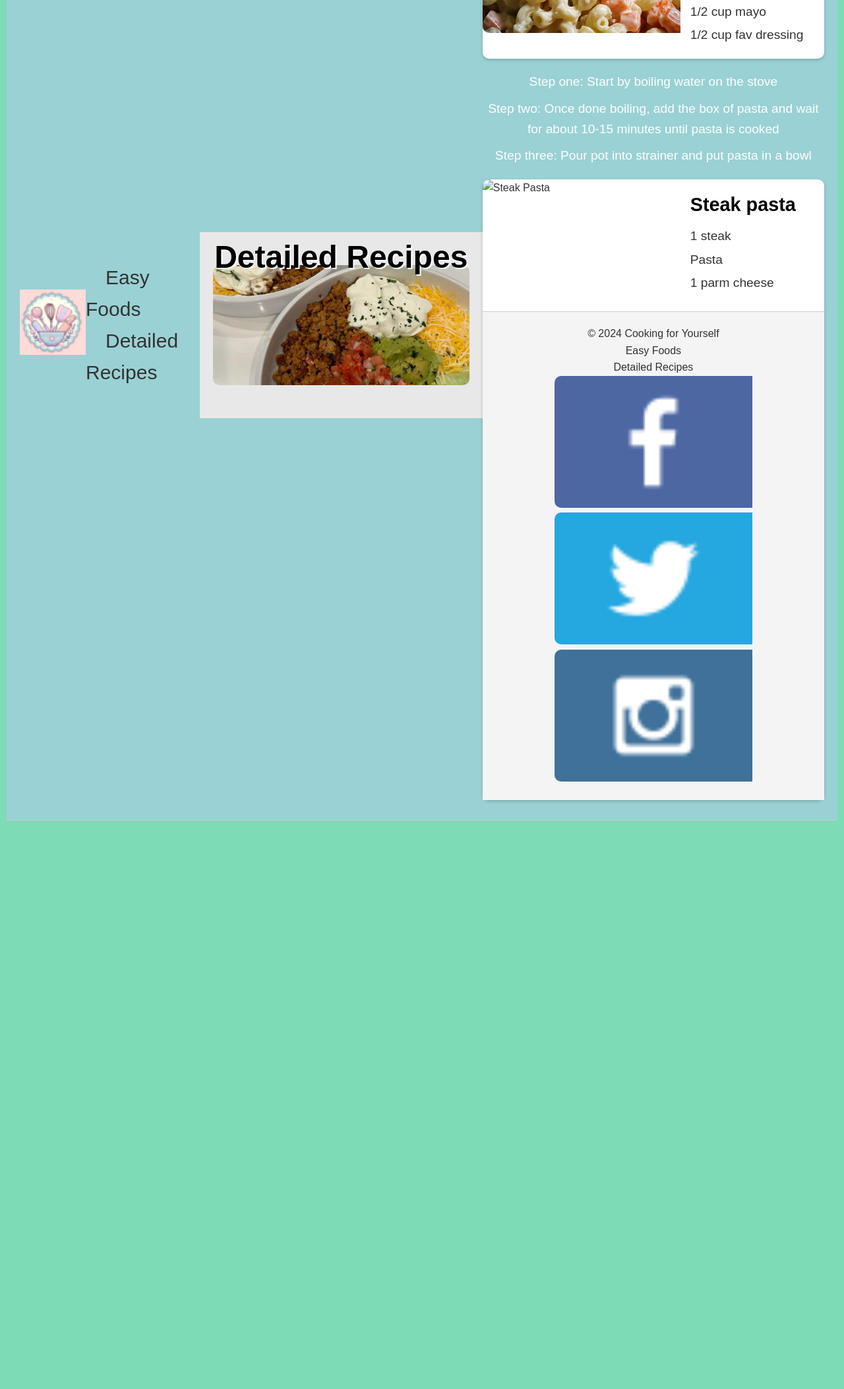
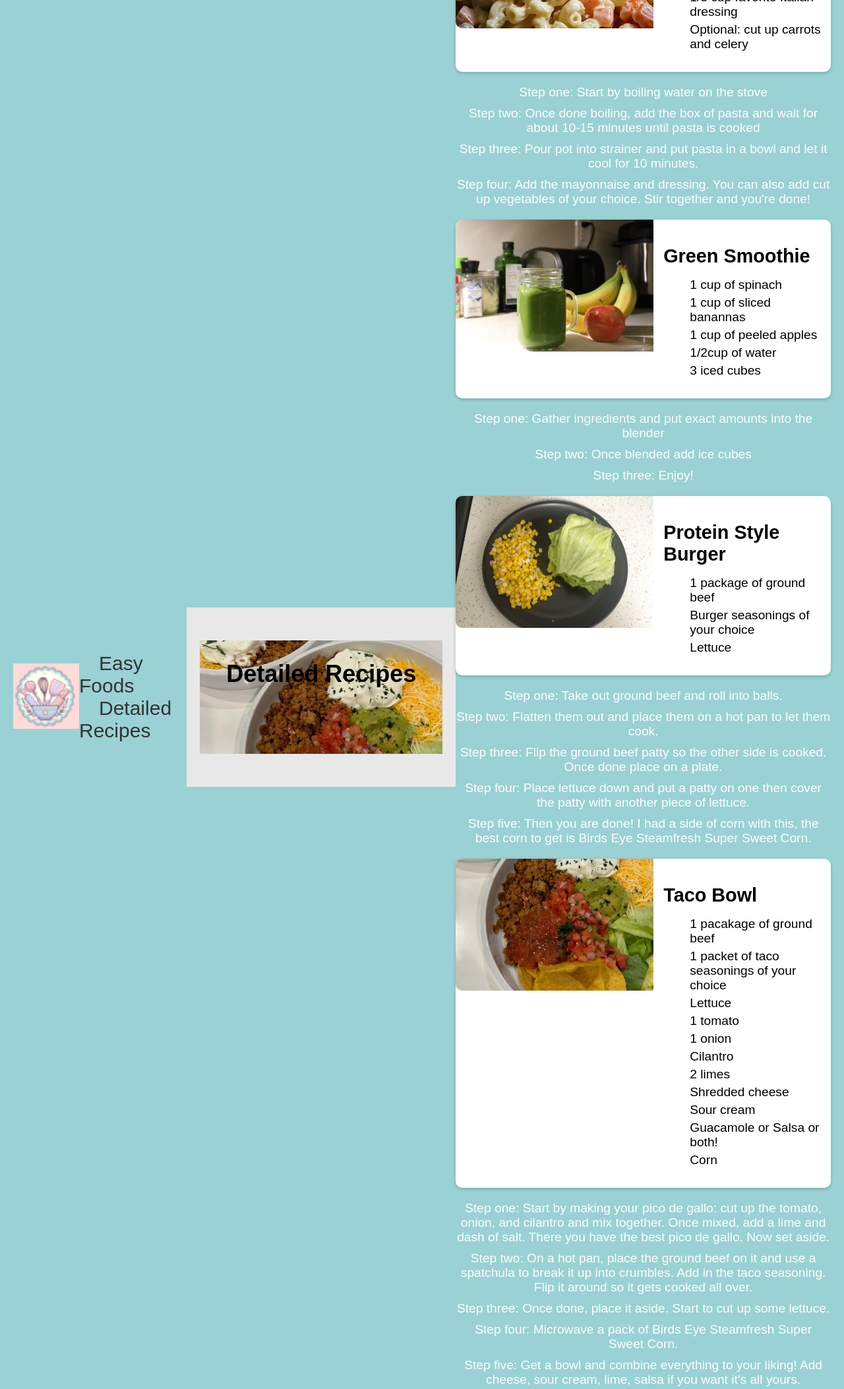
Before and after one commit to lizaajones/wdd130, a plain HTML site: page wwr/personal/detailed-recipes.html in a window 1280 px wide. Shown: the part 267-2373 px from the top of the page at 66% size. Before the commit the page ends 1521 px from the top, so only its background shows below. Drawn offline with Linux system fonts and the light colour scheme.

Commit message:
I added my easy foods html and css to the 2 subpages. I added content, images to these html

```diff
--- a/wwr/personal/detailed-recipes.html
+++ b/wwr/personal/detailed-recipes.html
@@ -38,9 +38,9 @@
         <h2>Macaroni pasta</h2>
         <ul>
           <li>1 box pasta</li>
-          <li>1/2 cup mayo</li>
-          <li>1/2 cup fav dressing</li>
-          <li></li>
+          <li>1/3 cup mayonnaise</li>
+          <li>1/3 cup favorite Italian dressing</li>
+          <li>Optional: cut up carrots and celery</li>
         </ul>
       </div>
     </div>
@@ -48,20 +48,80 @@
     <!-- Step Description -->
     <p class="step-description">Step one: Start by boiling water on the stove </p>
     <p class="step-description">Step two: Once done boiling, add the box of pasta and wait for about 10-15 minutes until pasta is cooked </p>
-    <p class="step-description">Step three: Pour pot into strainer and put pasta in a bowl</p>
+    <p class="step-description">Step three: Pour pot into strainer and put pasta in a bowl and let it cool for 10 minutes.</p>
+    <p class="step-description">Step four: Add the mayonnaise and dressing. You can also add cut up vegetables of your choice. Stir together and you're done!
 
 
     <!-- Recipe Card 2 -->
     <div class="recipe-card">
-      <img src="steak-pasta-placeholder.jpg" alt="Steak Pasta" class="recipe-image">
-      <div class="recipe-text">
-        <h2>Steak pasta</h2>
-        <ul>
-          <li>1 steak</li>
-          <li>Pasta</li>
-          <li>1 parm cheese</li>
-        </ul>
+        <img src="images/gsmoothie.jpg" alt="green smoothie" class="recipe-image">
+        <div class="recipe-text">
+          <h2>Green Smoothie</h2>
+          <ul>
+            <li>1 cup of spinach</li>
+            <li>1 cup of sliced banannas</li>
+            <li>1 cup of peeled apples</li>
+            <li>1/2cup of water</li>
+            <li>3 iced cubes</li>
+          </ul>
+        </div>
       </div>
+
+      <!-- Step Description -->
+      <p class="step-description">Step one: Gather ingredients and put exact amounts into the blender</p>
+      <p class="step-description">Step two: Once blended add ice cubes</p>
+      <p class="step-description">Step three: Enjoy!</p>
+
+      <!-- Recipe Card 3 -->
+    <div class="recipe-card">
+        <img src="images/lettucewrap.jpg" alt="lettucewraped" class="recipe-image">
+        <div class="recipe-text">
+          <h2>Protein Style Burger</h2>
+          <ul>
+            <li>1 package of ground beef</li>
+            <li>Burger seasonings of your choice</li>
+            <li> Lettuce</li>
+          </ul>
+        </div>
+      </div>
+
+      <!-- Step Description -->
+      <p class="step-description">Step one: Take out ground beef and roll into balls. </p>
+      <p class="step-description">Step two: Flatten them out and place them on a hot pan to let them cook.</p>
+      <p class="step-description">Step three: Flip the ground beef patty so the other side is cooked. Once done place on a plate.</p>
+      <p class="step-description">Step four: Place lettuce down and put a patty on one then cover the patty with another piece of lettuce. </p>
+      <p class="step-description">Step five: Then you are done! I had a side of corn with this, the best corn to get is Birds Eye Steamfresh Super Sweet Corn.</p>
+
+      <!-- Recipe Card 4 -->
+    <div class="recipe-card">
+        <img src="images/taco bowl.jpg" alt="taco bowl" class="recipe-image">
+        <div class="recipe-text">
+          <h2>Taco Bowl</h2>
+          <ul>
+            <li>1 pacakage of ground beef</li>
+            <li>1 packet of taco seasonings of your choice </li>
+            <li>Lettuce</li>
+            <li>1 tomato</li>
+            <li>1 onion</li>
+            <li>Cilantro</li>
+            <li>2 limes</li>
+            <li>Shredded cheese</li>
+            <li>Sour cream</li>
+            <li>Guacamole or Salsa or both!</li>
+            <li>Corn</li>
+          </ul>
+        </div>
+      </div>
+
+      <!-- Step Description -->
+      <p class="step-description">Step one: Start by making your pico de gallo: cut up the tomato, onion, and cilantro and mix together. Once mixed, add a lime and dash of salt. There you have the best pico de gallo. Now set aside.</p>
+      <p class="step-description">Step two: On a hot pan, place the ground beef on it and use a spatchula to break it up into crumbles. Add in the taco seasoning. Flip it around so it gets cooked all over.</p>
+      <p class="step-description">Step three: Once done, place it aside. Start to cut up some lettuce.</p>
+      <p class="step-description">Step four: Microwave a pack of Birds Eye Steamfresh Super Sweet Corn.</p>
+      <p class="step-description">Step five: Get a bowl and combine everything to your liking! Add cheese, sour cream, lime, salsa if you want it's all yours.</p>
+      <p class="step-description">Step six: Enjoy! </p>
+
+
       <footer>
         <p>© 2024 Cooking for Yourself</p>
         <p><a href="">Easy Foods</a></p>
--- a/wwr/personal/styles/styles.css
+++ b/wwr/personal/styles/styles.css
@@ -1,4 +1,4 @@
-/* General Reset */
+/* for homepage*/
 body, html {
     margin: 0;
     padding: 0;
@@ -11,7 +11,6 @@ a {
     color: #333;
 }
 
-/* Header Section */
 header {
     display: flex;
     justify-content: space-between;
@@ -32,7 +31,6 @@ header nav a {
     padding: 15px;
 }
 
-/* Hero Section */
 .hero {
     text-align: center;
     background-color: #e8e8e8;
@@ -136,61 +134,76 @@ footer .footer-links a {
     margin: 0 10px;
 }
 
+/* This is my easy foods page css */
+.food-grid {
+    display: grid;
+    grid-template-columns: 1fr 1fr;
+    }
+    .rivers-grid h2{
+    grid-column: 1/3 ;
+    }
+
 /* this is for my detailed recipes page */
-* {
+body, html {
     margin: 0;
     padding: 0;
+    font-family: Arial, sans-serif;
     box-sizing: border-box;
 }
 
-  body {
-    font-family: Arial, sans-serif;
-    background-color: #7ddbb6; /* Green background color */
+a {
+    text-decoration: none;
     color: #333;
-    line-height: 1.6;
-    padding: 10px;
 }
 
-  .header {
+header {
     display: flex;
     justify-content: space-between;
     align-items: center;
-    background-color: #ffffff; /* White header background */
     padding: 10px 20px;
-    border-radius: 10px;
+    background-color: #9ad1d4;
+    border-bottom: 1px solid #ccc;
 }
 
-  .header .logo img {
-    height: 50px;
+header .logo {
+    font-size: 24px;
+    font-weight: bold;
 }
 
-  .nav a {
-    text-decoration: none;
-    margin: 0 15px;
-    color: #000; /* Black text */
-    font-size: 1.2em;
-  }
-
-  .nav a:hover {
-    text-decoration: underline;
+header nav a {
+    margin-left: 15px;
+    font-size: 30px;
+    padding: 15px;
 }
 
 .hero {
     text-align: center;
-    margin: 20px 0;
-  }
-
-  .hero-image {
-    width: 100%;
-    height: auto;
-    border-radius: 10px;
+    background-color: #e8e8e8;
+    padding: 50px 20px;
+    display: grid;
+    grid-template-columns: 1fr ;
 }
 
 .hero h1 {
-    margin-top: -50px;
-    font-size: 3em;
-    color: #000; /* Black text */
-    text-shadow: 2px 2px #fff; /* White shadow for better contrast */
+    font-size: 36px;
+    margin-bottom: 10px;
+    grid-row: 1/2;
+    grid-column: 1 / 2;
+    align-self: end;
+}
+.hero h2 {
+    grid-row: 2/3;
+    grid-column: 1 / 2;
+}
+.hero p {
+    font-size: 18px;
+    margin-bottom: 20px;
+}
+
+.hero img {
+    width: 100%;
+    grid-row: 1/3;
+    grid-column: 1 / 2;
 }
 
   .main-content {
```
Also changed, not shown: wwr/personal/easy-foods.html (+89 -0 lines), wwr/personal/site-plan.html (+2 -3 lines), wwr/personal/images/gsmoothiec.jpg (added), wwr/personal/images/mac.jpg (added), wwr/personal/images/quesr.jpg (added). Lines whose indentation alone changed are shown as unchanged.
